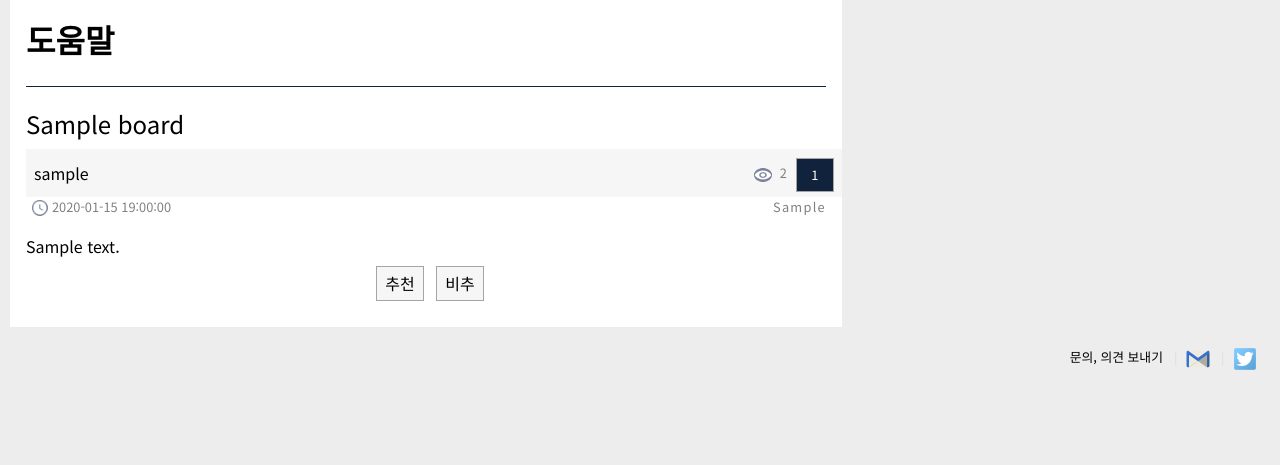
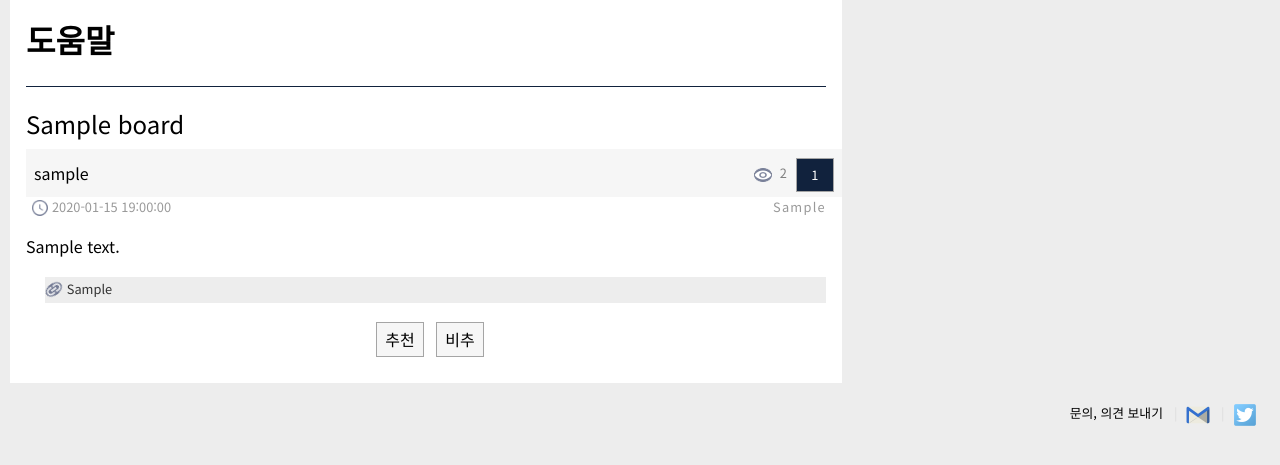
Before and after one commit to genonfire/bbgo, a Django app: page /boards/article/1/ in a window 1280 px wide. Shown: the top 465 px of the page. Run offline with Django 3.2, Linux system fonts and the light colour scheme; tables that the repository leaves empty hold one stand-in row (values such as "Sample post"); some libraries are stand-ins or nearby versions.

Commit message:
reference

```diff
--- a/static/css/haru.css
+++ b/static/css/haru.css
@@ -19,7 +19,7 @@ input, button, select, textarea,pre {box-sizing:border-box;font-size:1.0em;}
 input[type="button"], input[type="submit"] {cursor:pointer;display:inline-block;height:2.1em;margin-left:.5em;padding:0 .5em;box-sizing:border-box;border:1px solid #a5a5a5;background:#f6f6f6;color:#000;line-height:2.2em;}
 input[type="submit"] {background:#11223d;color:#fff;}
 a {vertical-align:middle;box-sizing:border-box;color:#333;text-decoration:none;}
-a:hover {color:yellow; color:#000;text-decoration:underline;}
+a:hover {color:yellow; color:#000;text-decoration:none;}
 
 /* Layout */
 #wrap {margin:0;padding:0 10px;}
@@ -58,7 +58,7 @@ table.board tr:hover {background-color:#F9F9F9;}
 table.board td {padding:.2em;font-size:.95em;}
 table.board td a {color:#11223d;}
 table.board td a:visited {color:gray;}
-table.board td a:hover {text-decoration:underline;color:#E54F44;}
+table.board td a:hover {text-decoration:none;color:#E54F44;}
 table.board th.category {width:auto;min-width:50px;max-width:80px;}
 table.board th.subject {width:auto;min-width:420px;}
 table.board th.name {width:100px;}
@@ -110,10 +110,12 @@ div.article_view_count {float:right;margin-right:0px;vertical-align:middle;font-
 div.article_view_count span {margin:.3em;margin-right:0;}
 div.article_view_count span a {display:inline-block;width:3em;height:100%;margin-left:.1em;box-sizing:border-box;border:1px solid #a5a5a5;background:#11223d;color:#fff;text-align:center;}
 div.article_view_count span a:hover {border-color:#11223d;text-decoration:none;}
-div.article_view_misc {margin-left:.5em;font-size:.8em;color:gray;vertical-align:middle;}
+div.article_view_misc {margin-left:.5em;font-size:.8em;color:#999;vertical-align:middle;}
 div.article_view_ip {float:right;margin-right:0;letter-spacing:.1em;}
 div.article_view_content {margin-top:1em;margin-bottom:.5em;padding-right:.1em;}
-div.article_view_buttons {text-align:center;}
+div.article_view_reference {margin:1.5em;margin-right:0;height:2.0em;vertical-align:middle;background:#EDEDED;font-size:0.8em;}
+div.article_view_reference a:hover {color:#E54F44;}
+div.article_view_buttons {margin-top:1em;text-align:center;}
 div.article_view_buttons span a {display:inline-block;height:2.2em;margin-left:.5em;padding:0 .5em;box-sizing:border-box;border:1px solid #a5a5a5;background:#f6f6f6;color:#000;line-height:2.1em;}
 div.article_view_buttons span a:hover {border-color:#11223d;color:#000;text-decoration:none;}
 
--- a/templates/haru/boards/show_article.html
+++ b/templates/haru/boards/show_article.html
@@ -43,6 +43,14 @@
         <div class="article_view_content">
             {{ article.content|safe}}
         </div>
+        {% if article.reference %}
+        <div class="article_view_reference">
+            <img src="{% static 'icons/link18.png' %}" title="출처">
+            <a href="{{ article.reference }}" target="_blank">
+                {{ article.reference }}
+            </a>
+        </div>
+        {% endif %}
         <div class="article_view_buttons">
             <span>
                 <a href="#">추천</a>
```
Also changed, not shown: static/icons/link18.png (added).
